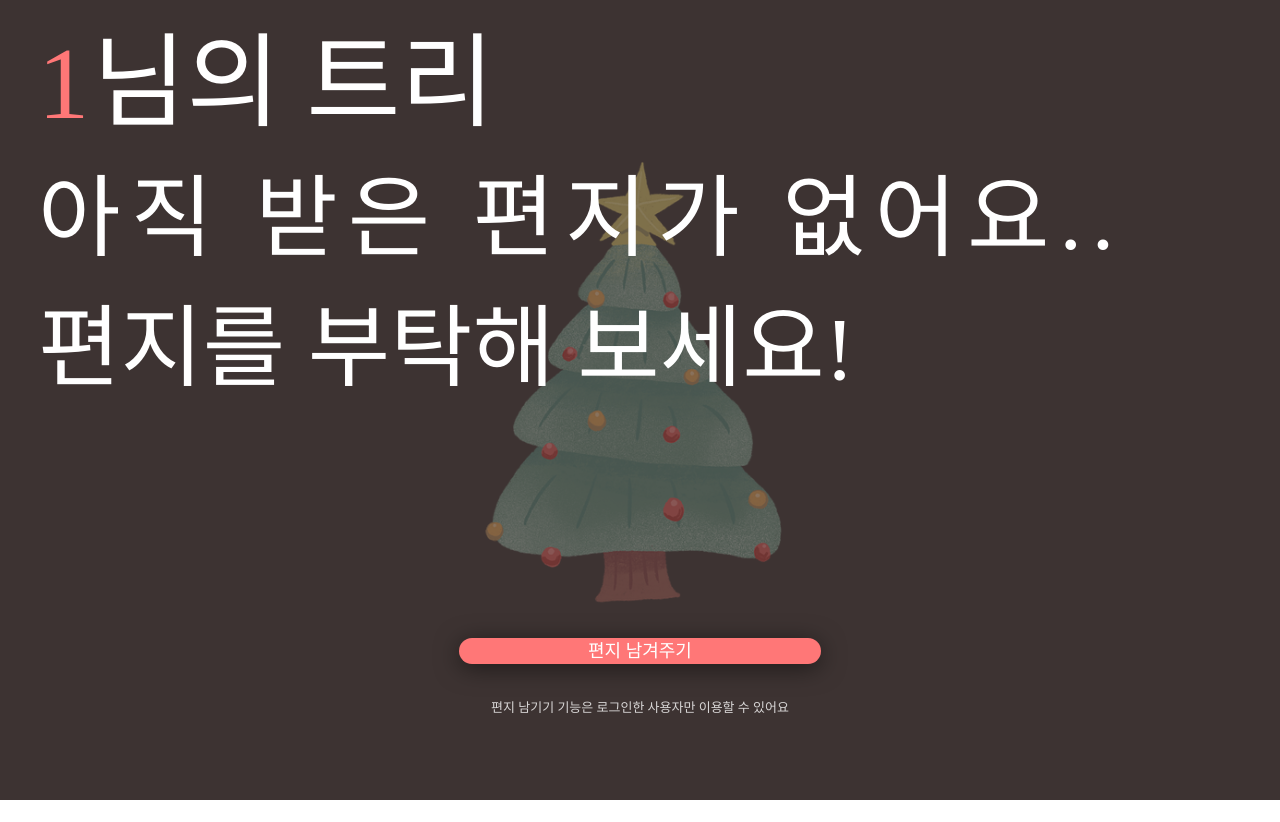
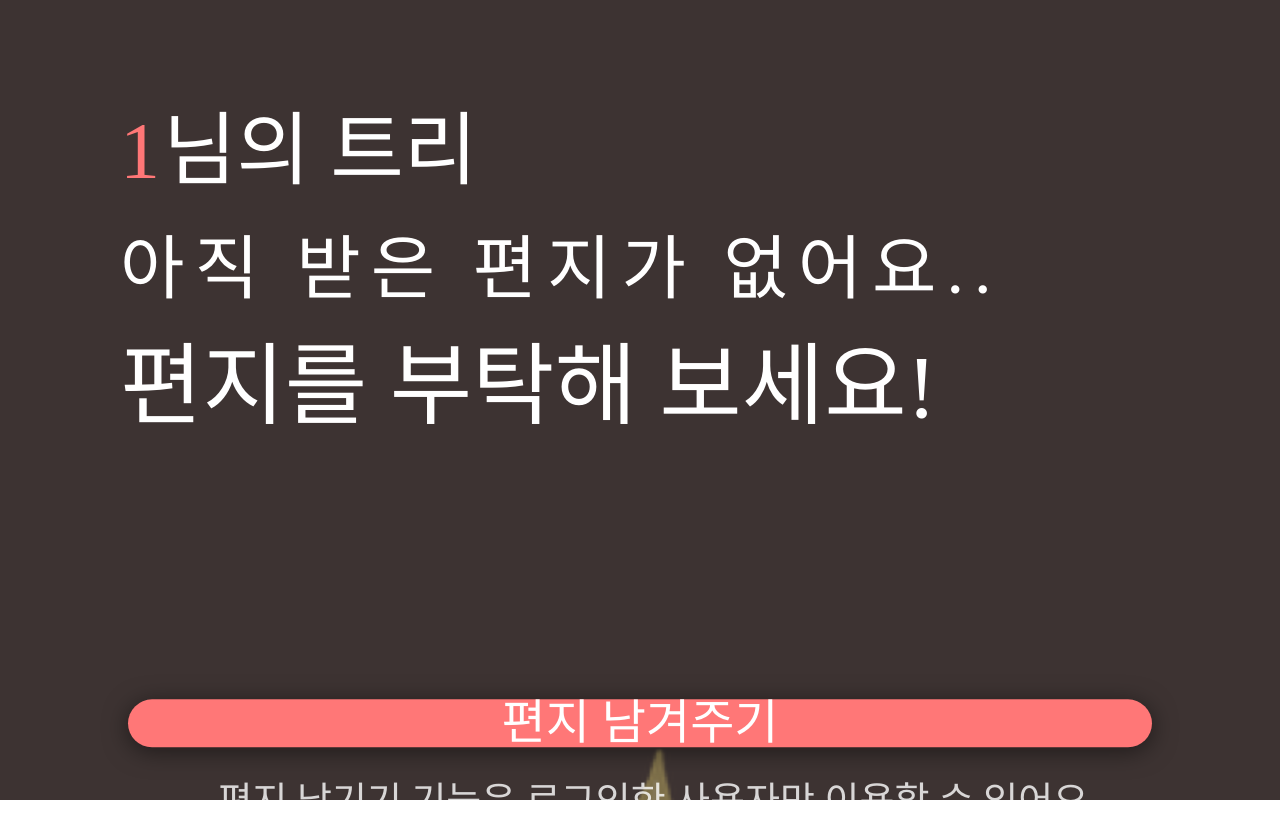
Before and after one commit to team-socksfactory/naeyangkku-frontend, a React (Create React App) app: page /1 in a window 1280 px wide. Before the commit the page ends 800 px from the top, so only its background shows below. Built offline with nearby package versions, Linux system fonts and the light colour scheme; no server answers; a web font is replaced by a local one.

Commit message:
style :: iPhone12mini  reactive layout

```diff
--- a/src/components/Auth/Signin/style.ts
+++ b/src/components/Auth/Signin/style.ts
@@ -18,6 +18,18 @@ export const SigninWrap = styled.div`
     padding-top: 15vh;
     height: calc(100vh - 15vh);
     gap: 70px;
+  }
+
+  @media (min-width: 1242px) {
+    padding-top: 13vh;
+    height: calc(100vh - 13vh);
+    gap: 55px;
+  }
+
+  @media (min-width: 1080px) {
+    padding-top: 17vh;
+    height: calc(100vh - 17vh);
+    gap: 55px;
   }
 `;
 
@@ -70,6 +82,34 @@ export const TitleWrap = styled.div`
       top: -24%;
     }
   }
+
+  @media (min-width: 1242px) {
+    img {
+      width: 70px !important;
+      height: 70px !important;
+      position: absolute;
+      left: 31%;
+      top: -24%;
+    }
+  }
+
+  @media (min-width: 1080px) {
+    h1 {
+      font-size: 78px;
+    }
+
+    span {
+      font-size: 58px;
+    }
+
+    img {
+      width: 80px !important;
+      height: 80px !important;
+      position: absolute;
+      left: 27%;
+      top: -27%;
+    }
+  }
 `;
 
 export const SignWrap = styled.div`
@@ -111,6 +151,13 @@ export const Menu = styled.div<{ isSelected: boolean }>`
     border-radius: ${({ isSelected }) => (isSelected ? '50px 50px 0px 0px' : '50px 50px 0px 12px')};
     span {
       font-size: 60px;
+    }
+  }
+
+  @media (min-width: 1080px) {
+    border-radius: ${({ isSelected }) => (isSelected ? '50px 50px 0px 0px' : '50px 50px 0px 12px')};
+    span {
+      font-size: 55px;
     }
   }
 `;
@@ -207,6 +254,31 @@ export const InputWrap = styled.div<{ menu: '회원가입' | '로그인' }>`
       }
     }
   }
+
+  @media (min-width: 1080px) {
+    div {
+      gap: 20px;
+
+      span {
+        font-size: 55px;
+      }
+
+      input {
+        width: calc(100% - 64px);
+        height: calc(50% - 20px);
+
+        padding: 10px 32px;
+        font-size: 55px;
+
+        border-width: 2px;
+        border-radius: 30px;
+
+        &::placeholder {
+          font-size: 55px;
+        }
+      }
+    }
+  }
 `;
 
 export const ButtonWrap = styled.div`
@@ -240,6 +312,12 @@ export const Button = styled.button`
   @media (min-width: 1170px) {
     border-radius: 55px;
     font-size: 50px;
+    box-shadow: 0px 4px 24px 0px rgba(255, 119, 119, 0.7);
+  }
+
+  @media (min-width: 1080px) {
+    border-radius: 55px;
+    font-size: 45px;
     box-shadow: 0px 4px 24px 0px rgba(255, 119, 119, 0.7);
   }
 `;
@@ -289,4 +367,22 @@ export const OAuthWrap = styled.div`
       font-size: 50px;
     }
   }
+
+  @media (min-width: 1080px) {
+    width: calc(90% - 100px);
+    padding-left: 100px;
+
+    border-radius: 55px;
+
+    box-shadow: 0px 4px 24px 0px rgba(255, 119, 119, 0.4);
+
+    img {
+      width: 110px !important;
+      height: 110px !important;
+    }
+
+    span {
+      font-size: 45px;
+    }
+  }
 `;
--- a/src/components/Common/OnBoarding/style.ts
+++ b/src/components/Common/OnBoarding/style.ts
@@ -21,6 +21,15 @@ export const OnBoardingContainer = styled.div`
 
     overflow: scroll;
   }
+
+  @media (min-width: 1080px) {
+    width: 100vw;
+    height: 4700px;
+    background-image: url(${OnBoarding});
+    background-size: cover;
+
+    overflow: scroll;
+  }
 `;
 
 export const ArrowButton = styled.img`
@@ -36,6 +45,13 @@ export const ArrowButton = styled.img`
   cursor: pointer;
 
   @media (min-width: 1170px) {
+    width: 200px;
+    height: 150px;
+    left: 73%;
+    top: 20%;
+  }
+
+  @media (min-width: 1080px) {
     width: 200px;
     height: 150px;
     left: 73%;
@@ -62,4 +78,15 @@ export const Button = styled.img`
 
     padding-top: 180%;
   }
+
+  @media (min-width: 1080px) {
+    top: 100%;
+    left: 2%;
+
+    width: 100%;
+
+    z-index: 1;
+
+    padding-top: 180%;
+  }
 `;
--- a/src/components/DecorativePage/style.ts
+++ b/src/components/DecorativePage/style.ts
@@ -56,6 +56,16 @@ export const TitleWrap = styled.div`
       font-size: 50px;
     }
   }
+
+  @media (min-width: 1080px) {
+    height: 20vh;
+    margin-left: 7vw;
+    justify-content: flex-end;
+
+    h1 {
+      font-size: 45px;
+    }
+  }
 `;
 
 export const OrnamentWrap = styled.div`
@@ -109,6 +119,11 @@ export const OrnamentContainer = styled.div<{ selected: boolean }>`
 
     ${({ selected }) => selected && `box-shadow: inset 0 0 0 4px ${NaeYangKkuTheme.white};`}
   }
+
+  @media (max-width: 393px) {
+    width: 12vh;
+    height: 13vh;
+  }
 `;
 
 export const Button = styled.div`
@@ -136,6 +151,13 @@ export const Button = styled.div`
     width: 85%;
     height: 6%;
     font-size: 55px;
+    border-radius: 100px;
+  }
+
+  @media (min-width: 1080px) {
+    width: 85%;
+    height: 6%;
+    font-size: 45px;
     border-radius: 100px;
   }
 `;
--- a/src/components/Home/index.tsx
+++ b/src/components/Home/index.tsx
@@ -109,7 +109,7 @@ const Home = () => {
             <S.Button isOwner={myName === decodeURI(username)}>내 트리 링크 복사하기</S.Button>
           </CopyToClipboard>
         ) : (
-          <S.Button isOwner={myName === decodeURI(username)} onClick={() => navigate(`/decoratePage/${id}`)}>
+          <S.Button isOwner={myName === decodeURI(username)} onClick={() => navigate(`/decorativePage/${id}`)}>
             편지 남겨주기
           </S.Button>
         )}
--- a/src/components/Home/style.ts
+++ b/src/components/Home/style.ts
@@ -27,7 +27,7 @@ export const MainWrap = styled.div<{ isOpen: boolean }>`
     line-height: 22px; /* 169.231% */
   }
 
-  @media (max-width: 1170px) {
+  @media (min-width: 1170px) {
     width: calc(100vw - 170px);
     height: calc(100vh - 100px);
     padding: 40px 20px 68px 150px;
@@ -42,16 +42,26 @@ export const MainWrap = styled.div<{ isOpen: boolean }>`
     }
   }
 
-  @media (max-width: 393px) {
+  @media (min-width: 1080px) {
+    width: calc(100vw - 140px);
+    height: calc(100vh - 188px);
+    padding: 140px 20px 48px 120px;
     background-image: url(${MobileBackgroundImage});
-    background-size: contain;
+
+    p {
+      position: absolute;
+      top: 94%;
+
+      font-size: 38px;
+      left: 17%;
+    }
   }
 
   ${({ isOpen }) =>
     isOpen &&
     css`
       background-color: rgba(0, 0, 0, 0.5);
-    `}
+    `};
 `;
 
 export const TitleWrap = styled.div`
@@ -76,6 +86,12 @@ export const TitleWrap = styled.div`
   @media (min-width: 1170px) {
     gap: 50px;
   }
+
+  @media (min-width: 1080px) {
+    h1 {
+      font-size: 80px;
+    }
+  }
 `;
 
 export const letterCountSpan = styled.span`
@@ -89,6 +105,10 @@ export const letterCountSpan = styled.span`
   display: flex;
   flex-direction: column;
   align-items: flex-start;
+
+  @media (min-width: 1080px) {
+    font-size: 70px;
+  }
 `;
 
 export const SocksWrap = styled.div`
@@ -96,11 +116,16 @@ export const SocksWrap = styled.div`
   height: 60%;
   position: relative;
 
-  @media (max-width: 1170px) {
+  @media (min-width: 1170px) {
     width: 85%;
     height: 60%;
 
     bottom: 10%;
+  }
+
+  @media (min-width: 1080px) {
+    width: 85%;
+    height: 60%;
   }
 `;
 
@@ -109,7 +134,7 @@ export const IconWrap = styled.div`
   height: fit-content;
   position: absolute;
 
-  @media (max-width: 1170px) {
+  @media (min-width: 1170px) {
     width: 100%;
     height: 400px;
   }
@@ -131,7 +156,18 @@ export const IconWrap = styled.div`
       line-height: 22px; /* 122.222% */
     }
 
-    @media (max-width: 1170px) {
+    @media (min-width: 1170px) {
+      img {
+        width: 150px !important;
+        height: 150px !important;
+      }
+
+      span {
+        font-size: 42px;
+      }
+    }
+
+    @media (min-width: 1080px) {
       img {
         width: 150px !important;
         height: 150px !important;
@@ -167,7 +203,7 @@ export const Button = styled.div<{ isOwner: boolean }>`
 
   cursor: pointer;
 
-  @media (max-width: 1170px) {
+  @media (min-width: 1170px) {
     width: 80%;
     height: 6%;
 
@@ -179,8 +215,19 @@ export const Button = styled.div<{ isOwner: boolean }>`
     font-size: 48px;
   }
 
-  @media (max-width: 393px) {
-    width: 100%;
-    height: 8%;
+  @media (min-width: 1179px) {
+    width: 90%;
+  }
+
+  @media (min-width: 1080px) {
+    width: 80%;
+    height: 6%;
+
+    position: absolute;
+    left: 50%;
+    top: 93%;
+    transform: translate(-50%, -93%);
+
+    font-size: 48px;
   }
 `;
--- a/src/components/Write/Modal/style.tsx
+++ b/src/components/Write/Modal/style.tsx
@@ -11,11 +11,17 @@ export const MainWrap = styled.div`
   padding-top: 90px;
 
   @media (min-width: 1170px) {
-    padding-top: 150px;
     height: calc(100vh - 130px);
     width: calc(100vw - 240px);
 
     padding: 130px 90px 0px 150px;
+  }
+
+  @media (min-width: 1080px) {
+    height: calc(100vh - 280px);
+    width: calc(100vw - 240px);
+
+    padding: 150px 90px 130px 150px;
   }
 `;
 
@@ -41,6 +47,16 @@ export const TitleWrap = styled.div`
       font-size: 70px;
     }
   }
+
+  @media (min-width: 1080px) {
+    margin-top: 300px;
+    display: flex;
+    align-self: flex-start;
+    margin-bottom: 80px;
+    h1 {
+      font-size: 60px;
+    }
+  }
 `;
 
 export const BackWrap = styled.div`
@@ -60,6 +76,12 @@ export const BackWrap = styled.div`
     height: 1060px;
     border-radius: 40px;
   }
+
+  @media (min-width: 1080px) {
+    width: 900px;
+    height: 1030px;
+    border-radius: 40px;
+  }
 `;
 
 export const Frame = styled.div`
@@ -73,6 +95,13 @@ export const Frame = styled.div`
     border-radius: 40px;
     width: 930px;
     height: 1120px;
+  }
+
+  @media (min-width: 1080px) {
+    border-width: 6.5px;
+    border-radius: 40px;
+    width: 900px;
+    height: 1090px;
   }
 `;
 
@@ -89,6 +118,12 @@ export const IconImage = styled.img`
     width: 180px;
     height: 180px;
     top: -100px;
+  }
+
+  @media (min-width: 1080px) {
+    width: 150px;
+    height: 150px;
+    top: -80px;
   }
 `;
 
@@ -130,6 +165,16 @@ export const contentInput = styled.textarea`
       font-size: 60px;
     }
   }
+
+  @media (min-width: 1080px) {
+    font-size: 50px;
+    padding: 60px 0 0 0;
+    min-height: 700px;
+
+    &::placeholder {
+      font-size: 50px;
+    }
+  }
 `;
 
 export const NameWrap = styled.div`
@@ -149,6 +194,14 @@ export const NameWrap = styled.div`
   @media (min-width: 1170px) {
     margin-top: 50px;
     width: 940px;
+    height: 120px;
+    border-radius: 100px;
+    margin-bottom: 150px;
+  }
+
+  @media (min-width: 1080px) {
+    margin-top: 50px;
+    width: 900px;
     height: 120px;
     border-radius: 100px;
     margin-bottom: 150px;
@@ -190,6 +243,14 @@ export const NameInput = styled.textarea`
       font-size: 60px;
     }
   }
+
+  @media (min-width: 1080px) {
+    font-size: 50px;
+    height: 60px;
+    &::placeholder {
+      font-size: 50px;
+    }
+  }
 `;
 
 export const ShowWrap = styled.div`
@@ -212,16 +273,27 @@ export const ShowWrap = styled.div`
     height: 120px;
     border-radius: 100px;
   }
+
+  @media (min-width: 1080px) {
+    width: 900px;
+    height: 120px;
+    border-radius: 100px;
+  }
 `;
 
 export const ShowSpan = styled.span`
   color: #3d3332;
   font-weight: bold;
   font-size: 20px;
-  border: none;
-  background: transparent;
 
   @media (min-width: 1170px) {
     font-size: 60px;
   }
+
+  @media (min-width: 1080px) {
+    font-size: 50px;
+  }
+
+  border: none;
+  background: transparent;
 `;
--- a/src/components/Write/style.ts
+++ b/src/components/Write/style.ts
@@ -11,11 +11,17 @@ export const MainWrap = styled.div`
   padding-top: 90px;
 
   @media (min-width: 1170px) {
-    padding-top: 150px;
     height: calc(100vh - 130px);
     width: calc(100vw - 240px);
 
     padding: 130px 90px 0px 150px;
+  }
+
+  @media (min-width: 1080px) {
+    height: calc(100vh - 280px);
+    width: calc(100vw - 240px);
+
+    padding: 150px 90px 130px 150px;
   }
 `;
 
@@ -41,6 +47,16 @@ export const TitleWrap = styled.div`
       font-size: 70px;
     }
   }
+
+  @media (min-width: 1080px) {
+    margin-top: 300px;
+    display: flex;
+    align-self: flex-start;
+    margin-bottom: 80px;
+    h1 {
+      font-size: 60px;
+    }
+  }
 `;
 
 export const BackWrap = styled.div`
@@ -60,6 +76,12 @@ export const BackWrap = styled.div`
     height: 1060px;
     border-radius: 40px;
   }
+
+  @media (min-width: 1080px) {
+    width: 900px;
+    height: 1030px;
+    border-radius: 40px;
+  }
 `;
 
 export const Frame = styled.div`
@@ -73,6 +95,13 @@ export const Frame = styled.div`
     border-radius: 40px;
     width: 930px;
     height: 1120px;
+  }
+
+  @media (min-width: 1080px) {
+    border-width: 6.5px;
+    border-radius: 40px;
+    width: 900px;
+    height: 1090px;
   }
 `;
 
@@ -89,6 +118,12 @@ export const IconImage = styled.img`
     width: 180px;
     height: 180px;
     top: -100px;
+  }
+
+  @media (min-width: 1080px) {
+    width: 150px;
+    height: 150px;
+    top: -80px;
   }
 `;
 
@@ -130,6 +165,16 @@ export const contentInput = styled.textarea`
       font-size: 60px;
     }
   }
+
+  @media (min-width: 1080px) {
+    font-size: 50px;
+    padding: 60px 0 0 0;
+    min-height: 700px;
+
+    &::placeholder {
+      font-size: 50px;
+    }
+  }
 `;
 
 export const NameWrap = styled.div`
@@ -149,6 +194,14 @@ export const NameWrap = styled.div`
   @media (min-width: 1170px) {
     margin-top: 50px;
     width: 940px;
+    height: 120px;
+    border-radius: 100px;
+    margin-bottom: 150px;
+  }
+
+  @media (min-width: 1080px) {
+    margin-top: 50px;
+    width: 900px;
     height: 120px;
     border-radius: 100px;
     margin-bottom: 150px;
@@ -190,6 +243,14 @@ export const NameInput = styled.textarea`
       font-size: 60px;
     }
   }
+
+  @media (min-width: 1080px) {
+    font-size: 50px;
+    height: 60px;
+    &::placeholder {
+      font-size: 50px;
+    }
+  }
 `;
 
 export const ShowWrap = styled.div`
@@ -212,6 +273,12 @@ export const ShowWrap = styled.div`
     height: 120px;
     border-radius: 100px;
   }
+
+  @media (min-width: 1080px) {
+    width: 900px;
+    height: 120px;
+    border-radius: 100px;
+  }
 `;
 
 export const ShowSpan = styled.span`
@@ -222,4 +289,8 @@ export const ShowSpan = styled.span`
   @media (min-width: 1170px) {
     font-size: 60px;
   }
+
+  @media (min-width: 1080px) {
+    font-size: 50px;
+  }
 `;
```
Also changed, not shown: src/components/Home/LetterDetail/style.ts (+46 -0 lines), src/components/ProgressGraph/style.ts (+15 -0 lines).
